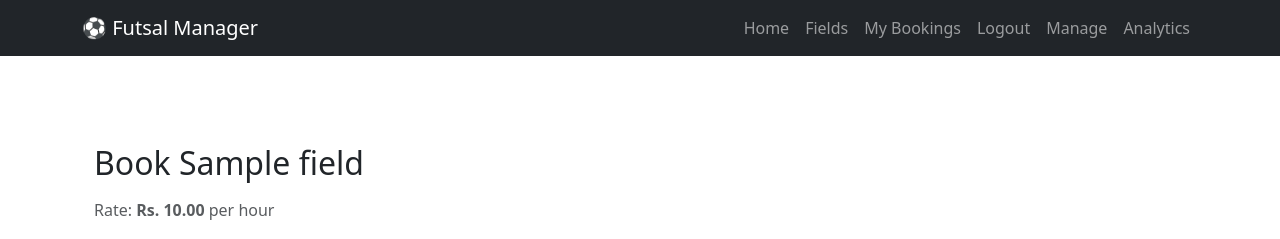
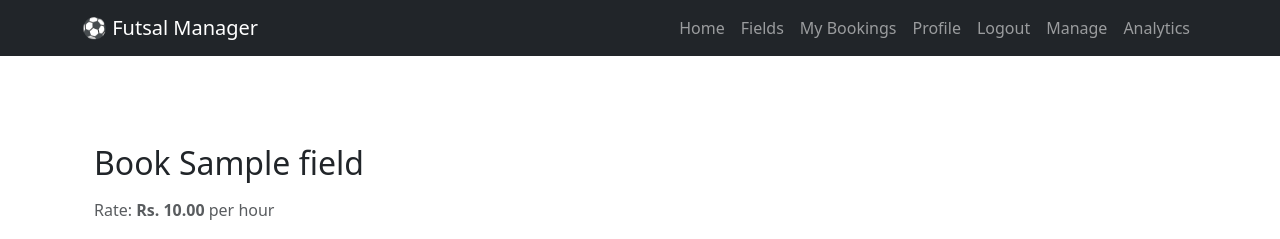
Before and after one commit to crestadev/futsal_management_system, a Django app: template templates/book_field.html in a window 1280 px wide. Shown: the top 239 px of the page. Run offline with Django 5.2, Linux system fonts and the light colour scheme; a user stored in the database is signed in; tables that the repository leaves empty hold one stand-in row (values such as "Sample post"); the template is opened without the code that fills it: values that come from a table or form of the project are taken from there, most other values are stand-ins (such as "Sample title", 1, 10 or a date in 2020); parts of the project's set-up code (start-up, migrations or seed data) failed here and were passed over; some libraries are stand-ins or nearby versions.

Commit message:
updates base

```diff
--- a/templates/base.html
+++ b/templates/base.html
@@ -11,7 +11,6 @@
 </head>
 <body>
 
-  <!-- Navbar (global) -->
   {% with url_name=request.resolver_match.url_name %}
   <nav class="navbar navbar-expand-lg navbar-dark bg-dark">
     <div class="container">
@@ -19,27 +18,39 @@
       <button class="navbar-toggler" type="button" data-bs-toggle="collapse" data-bs-target="#navbarNav">
         <span class="navbar-toggler-icon"></span>
       </button>
+
       <div class="collapse navbar-collapse" id="navbarNav">
         <ul class="navbar-nav ms-auto">
-          <!-- Common Links -->
+
+          <!-- Public links -->
           <li class="nav-item">
             <a class="nav-link {% if url_name == 'home' %}active{% endif %}" href="{% url 'home' %}">Home</a>
           </li>
+
           <li class="nav-item">
             <a class="nav-link {% if url_name == 'field_list' %}active{% endif %}" href="{% url 'field_list' %}">Fields</a>
           </li>
 
           {% if user.is_authenticated %}
+              <!-- Authenticated user options -->
               <li class="nav-item">
                 <a class="nav-link {% if url_name == 'my_bookings' %}active{% endif %}" href="{% url 'my_bookings' %}">My Bookings</a>
               </li>
+
+              <li class="nav-item">
+                <a class="nav-link {% if url_name == 'profile' %}active{% endif %}" href="{% url 'profile' %}">Profile</a>
+              </li>
+
               <li class="nav-item">
                 <a class="nav-link" href="{% url 'logout' %}">Logout</a>
               </li>
+
           {% else %}
+              <!-- Guest options -->
               <li class="nav-item">
                 <a class="nav-link {% if url_name == 'login' %}active{% endif %}" href="{% url 'login' %}">Login</a>
               </li>
+
               <li class="nav-item">
                 <a class="nav-link {% if url_name == 'register' %}active{% endif %}" href="{% url 'register' %}">Register</a>
               </li>
@@ -53,13 +64,14 @@
                 <a class="nav-link {% if url_name == 'analytics_dashboard' %}active{% endif %}" href="{% url 'analytics_dashboard' %}">Analytics</a>
               </li>
           {% endif %}
+
         </ul>
       </div>
     </div>
   </nav>
   {% endwith %}
 
-  <!-- Flash messages -->
+  <!-- Flash Messages -->
   <div class="container mt-3">
     {% if messages %}
       {% for message in messages %}
@@ -71,12 +83,10 @@
     {% endif %}
   </div>
 
-  <!-- Page content -->
   <main class="container py-4">
     {% block content %}{% endblock %}
   </main>
 
-  <!-- Footer -->
   <footer class="bg-dark text-light text-center py-3 mt-auto">
     <p class="mb-0">&copy; 2025 Futsal Management System</p>
   </footer>
```
Lines whose indentation alone changed are shown as unchanged.
